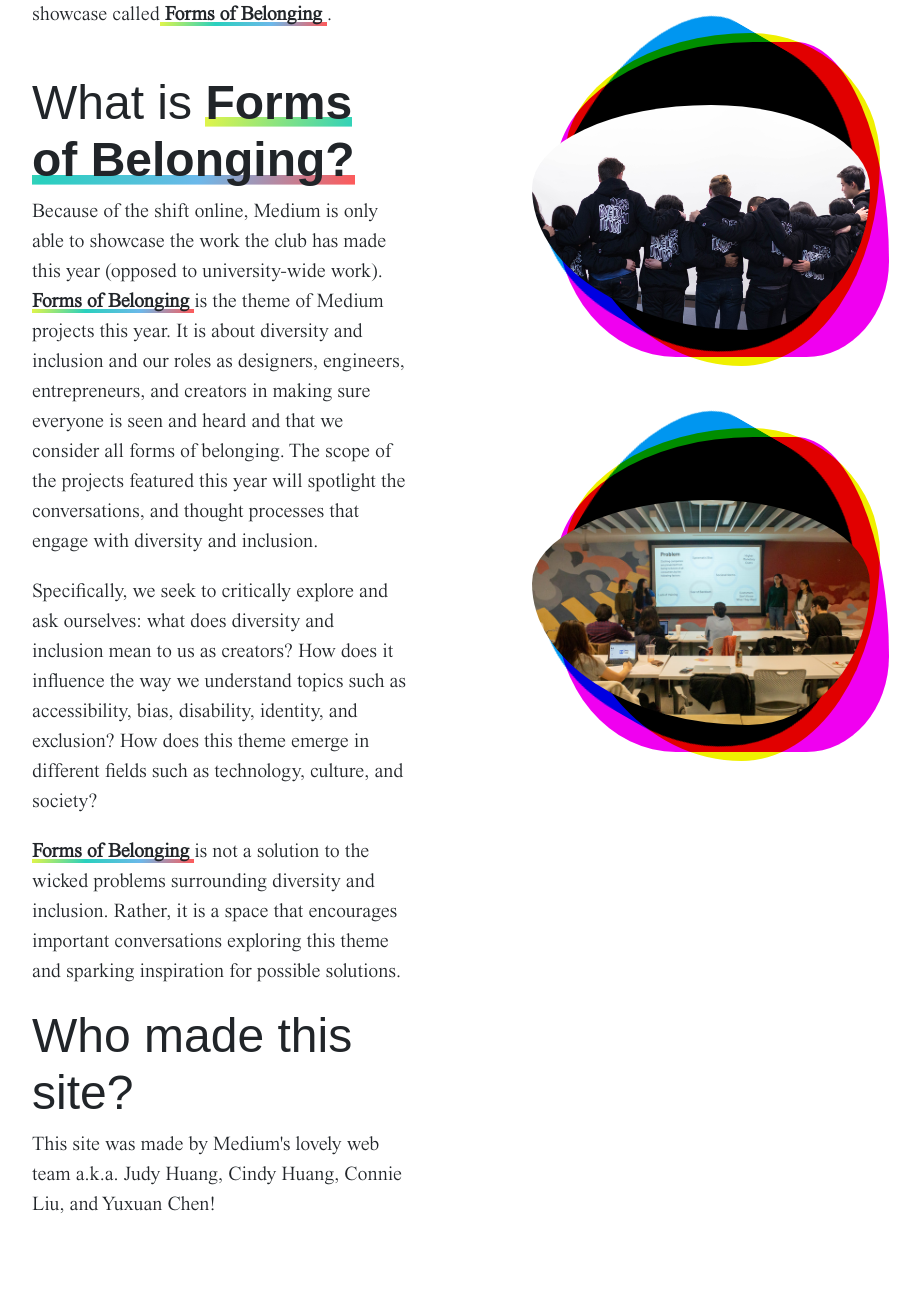
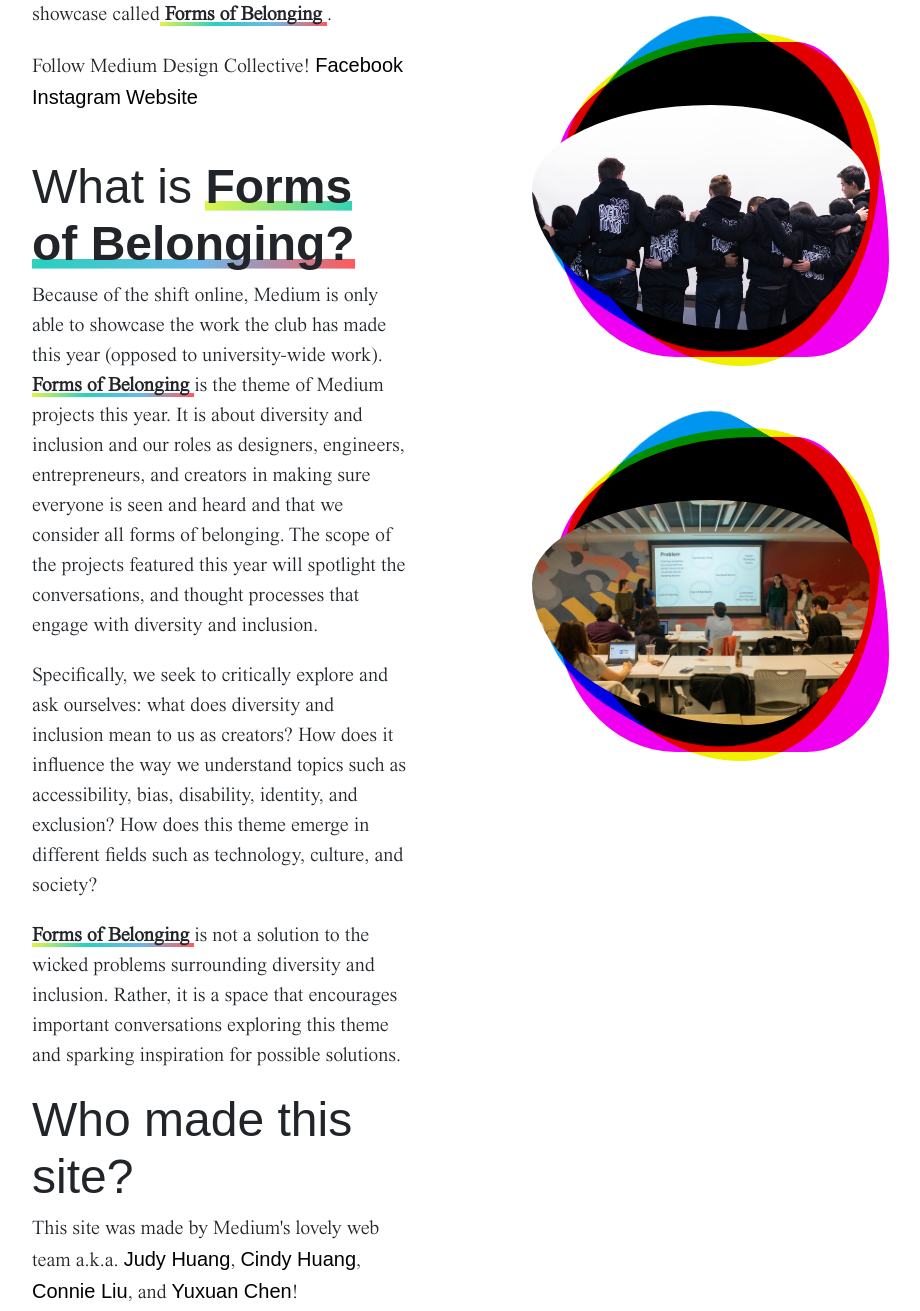
Before and after one commit to judyhuang8/raw2020, a plain HTML site: page about.html in a window 1280 px wide. Shown: the part 452-1763 px from the top of the page, without its empty margins (188-1108 px from the left). Before the commit the page ends 1712 px from the top, so only its background shows below. Drawn offline with nearby package versions, Linux system fonts and the light colour scheme; a web font is replaced by a local one.

Commit message:
update about page

```diff
--- a/about.html
+++ b/about.html
@@ -46,13 +46,14 @@
           <div class="col">
           <h2>What is Medium?</h2>
           <p>The Medium Design Collective is a Cornell student-run organization that brings together people interested in design from all areas of Cornell from engineering to architecture. There are different sub-teams in Medium focused on different design-related goals. Usually there is an end of the year showcase called <a href ="https://cornellmedium.design/raw/">RAW Expo</a> featuring projects from across Cornell. However, this year due to the pandemic we're only able to show what Medium has created this year through a web showcase called<strong> Forms of Belonging </strong>.</p>
+          <p>Follow Medium Design Collective! <a href="https://www.facebook.com/mediumdesigncollective/">Facebook</a> <a href="https://www.instagram.com/mediumdesign/">Instagram</a> <a href="https://cornellmedium.design/">Website</a></p>
         </br>
           <h2>What is <strong>Forms of Belonging?</strong></h2>
       <p>Because of the shift online, Medium is only able to showcase the work the club has made this year (opposed to university-wide work).<strong> Forms of Belonging </strong>is the theme of Medium projects this year. It is about diversity and inclusion and our roles as designers, engineers, entrepreneurs, and creators in making sure everyone is seen and heard and that we consider all forms of belonging. The scope of the projects featured this year will spotlight the conversations, and thought processes that engage with diversity and inclusion.</p>
       <p>Specifically, we seek to critically explore and ask ourselves: what does diversity and inclusion mean to us as creators? How does it influence the way we understand topics such as accessibility, bias, disability, identity, and exclusion? How does this theme emerge in different fields such as technology, culture, and society?</p>
       <p><strong>Forms of Belonging </strong>is not a solution to the wicked problems surrounding diversity and inclusion. Rather, it is a space that encourages important conversations exploring this theme and sparking inspiration for possible solutions.</p>
       <h2>Who made this site?</strong></h2>
-      <p>This site was made by Medium's lovely web team a.k.a. Judy Huang, Cindy Huang, Connie Liu, and Yuxuan Chen!</p>
+      <p>This site was made by Medium's lovely web team a.k.a. <a href="https://judyhuang8.github.io/">Judy Huang</a>, <a href="https://cindyhuang.me/">Cindy Huang</a>, <a href="connieliu0.github.io">Connie Liu</a>, and <a href="https://yuxuanchen.me/">Yuxuan Chen</a>!</p>
     </div>
     <div class="col">
     <div class="square">
```
